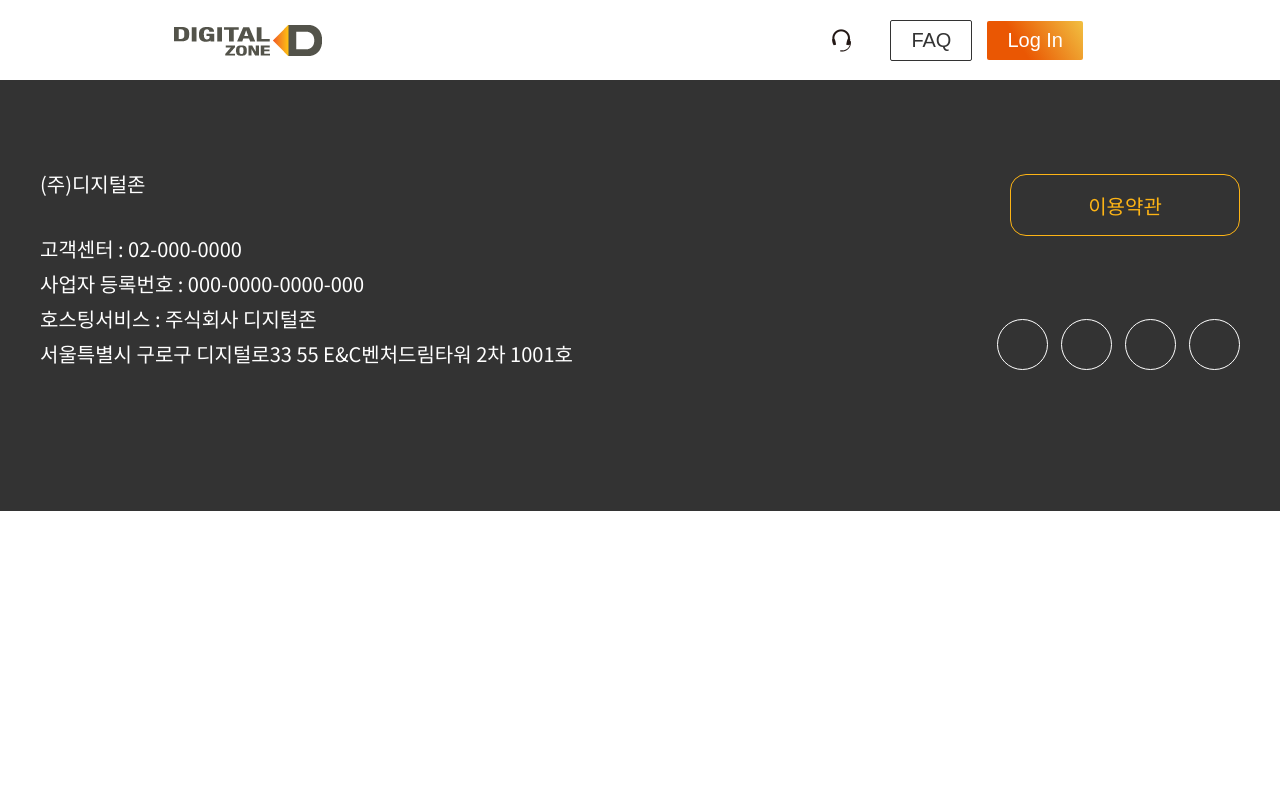
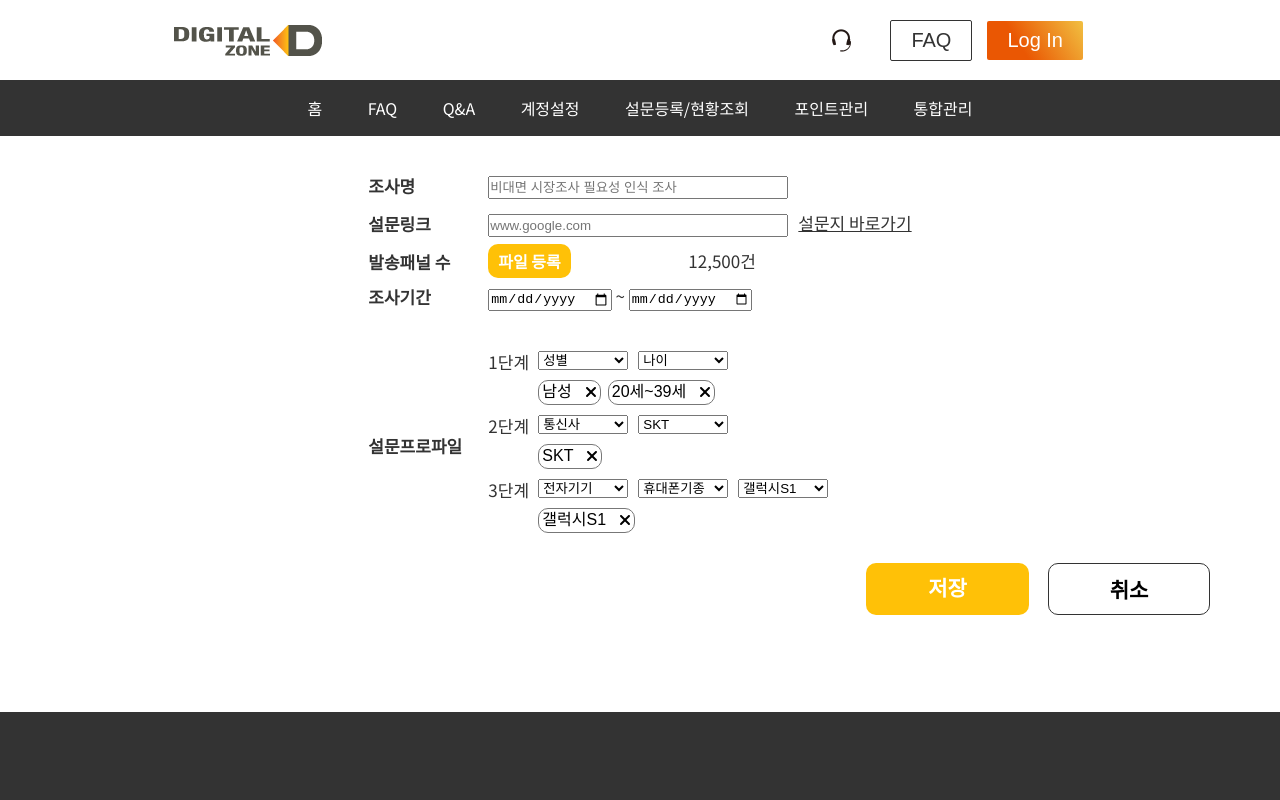
Before and after one commit to shenrenrong/d-zone, a React (Create React App) app: page /surveymodify in a window 1280 px wide. Shown: the top 800 px of the page. Built offline with nearby package versions, Linux system fonts and the light colour scheme.

Commit message:
docs: Route, Link tag

```diff
--- a/src/App.js
+++ b/src/App.js
@@ -16,7 +16,8 @@ import Registration from "./components/pages/Registration";
 import Points from "./components/pages/Points";
 import General from "./components/pages/General";
 import UserGuide from "./components/pages/UserGuide";
-
+import MarketResearch from "./components/survey/MarketResearch";
+import SurveyModify from "./components/survey/SurveyModify";
 
 export default function App() {
   return (
@@ -36,6 +37,8 @@ export default function App() {
             <Route path='/points' element={<Points />} />
             <Route path='/general' element={<General />} />
             <Route path='/user-guide' element={<UserGuide />} />
+            <Route exact path='/surveymodify' element={<SurveyModify />} />
+            <Route exact path='/marketresearch' element={<MarketResearch />} />
           </Routes>
           <Footer />
     </div>
--- a/src/components/pages/Registration.js
+++ b/src/components/pages/Registration.js
@@ -17,12 +17,7 @@ export default function Registration() {
   return (
     <div className='registration'>
       <Gnb />
-      <MarketResearch />
-      {/*<Survey />*/}
-      <Routes>
-        <Route path='/surveymodify' element={<SurveyModify />} />
-        <Route path='/marketresearch' element={<MarketResearch />} />
-      </Routes>
+      <Survey />
     </div>
   )
 }
--- a/src/components/survey/MarketResearch.js
+++ b/src/components/survey/MarketResearch.js
@@ -6,98 +6,10 @@ import * as Highcharts from 'highcharts';
 import HighchartsReact from "highcharts-react-official";
 import jquery from 'jquery';
 import $ from 'jquery';
-
+import { Link } from "react-router-dom";
+import Gnb from '../Gnb'
 
 function MarketResearch(){
-    /*
-    $( document ).ready( function() {
-        const donut1 = document.getElementsById("container");
-        const donut2 = document.getElementsById("container");
-        Highcharts.chart(donut1, {
-            colors: ['rgb(155, 187, 89)', 'rgb(128, 127, 127)'],
-            chart: {
-                plotBackgroundColor: null,
-                plotBorderWidth: null,
-                plotShadow: false,
-                type: 'pie'
-            },
-            title: {
-                text: ''
-            },
-            tooltip: {
-                pointFormat: '{series.name}: <b>{point.percentage:.1f}%</b>'
-            },
-            plotOptions: {
-                pie: {
-                    allowPointSelect: true,
-                    cursor: 'pointer',
-                    dataLabels: {
-                        enabled: false
-                    },
-                    showInLegend: true,
-                    innerSize: 80
-                }
-            },
-            credits: {
-                enabled: false
-            },
-            series: [{
-                name: '',
-                colorByPoint: true,
-                data: [{
-                    name: '응답완료',
-                    y: 60
-                }, {
-                    name: '응답미완료',
-                    y: 40,
-                    sliced: false,
-                    selected: true
-                }]
-            }]
-        });
-        Highcharts.chart(donut2, {
-            colors: ['rgb(101, 170, 195)', 'rgb(128, 127, 127)'],
-            chart: {
-                plotBackgroundColor: null,
-                plotBorderWidth: null,
-                plotShadow: false,
-                type: 'pie'
-            },
-            title: {
-                text: ''
-            },
-            tooltip: {
-                pointFormat: '{series.name}: <b>{point.percentage:.1f}%</b>'
-            },
-            plotOptions: {
-                pie: {
-                    allowPointSelect: true,
-                    cursor: 'pointer',
-                    dataLabels: {
-                        enabled: false
-                    },
-                    showInLegend: true,
-                    innerSize: 80
-                }
-            },
-            credits: {
-                enabled: false
-            },
-            series: [{
-                name: '',
-                colorByPoint: true,
-                data: [{
-                    name: '매칭성공',
-                    y: 40
-                }, {
-                    name: '매칭실패',
-                    y: 60,
-                    sliced: false,
-                    selected: true
-                }]
-            }]
-        });
-    });   */
     const donut1 =  {
         colors: ['rgb(155, 187, 89)', 'rgb(128, 127, 127)'],
         chart: {
@@ -183,6 +95,8 @@ function MarketResearch(){
         }]
     };
     return(
+        <>
+        <Gnb />
         <div>
             <div className={styles.marketResearch}>
                 <div className={styles.toparea}>
@@ -311,10 +225,11 @@ function MarketResearch(){
                 </section>
             </div>
             <div className={styles.researchBtnarea}>
-                <button className={styles.modifyBtn}>수정</button>
-                <button className={styles.listBtn}>목록</button>
+                <button className={styles.modifyBtn}><Link to='/surveymodify'>수정</Link></button>
+                <button className={styles.listBtn}><Link to='/registration'>목록</Link></button>
             </div>
     </div>
+    </>
     )
 }
 
--- a/src/components/survey/Send.js
+++ b/src/components/survey/Send.js
@@ -75,7 +75,7 @@ function Send({send, children, onClose}){
                 </section>
             </div>
             <div className={styles.btnArea}>
-                <button className={styles.confirmBtn} onClick={onClose}>확인</button>
+                <button className={styles.confirmBtn} onClick={()=>{alert('발송이 완료되었습니다.')}}>확인</button>
                 <button className={styles.cancelBtn} onClick={onClose}>취소</button>
             </div>
         </div>
--- a/src/components/survey/Survey.js
+++ b/src/components/survey/Survey.js
@@ -79,7 +79,7 @@ function Survey(){
                   <input className={styles.formCheckInput} type="radio" name="flexRadioDisabled" id="flexRadioDisabled" disabled />
                 </th>
                 <td>158</td>
-                <td><Link to="/surveymodify">비대면 시장조사 필요성 인식 조사</Link></td>
+                <td><Link to="/marketresearch">비대면 시장조사 필요성 인식 조사</Link></td>
                 <td>2021.09.30 ~ 2021.10.25</td>
                 <td>2,500</td>
                 <td>1,500</td>
--- a/src/components/survey/SurveyModify.js
+++ b/src/components/survey/SurveyModify.js
@@ -4,9 +4,12 @@ import { FontAwesomeIcon } from "@fortawesome/react-fontawesome";
 import { faTimes } from "@fortawesome/free-solid-svg-icons";
 import '../../reset.css';
 import { Link } from "react-router-dom";
+import Gnb from '../Gnb'
 
 function SurveyModify(){
     return(
+        <>
+        <Gnb />
         <div className={styles.modifybox}>
             <form className={styles.form}>
                 <dl className={styles.dl1}>
@@ -142,9 +145,10 @@ function SurveyModify(){
             </form>
             <section className={styles.btnArea}>
                 <button className={styles.saveBtn}><Link to='/registration'>저장</Link></button>
-                <button className={styles.cancelBtn}>취소</button>
+                <button className={styles.cancelBtn}><Link to='/marketresearch'>취소</Link></button>
             </section>
         </div>
+        </>
     )
 }
 
--- a/src/components/survey/Transfer.js
+++ b/src/components/survey/Transfer.js
@@ -48,7 +48,7 @@ function Transfer({trans, children, onClose}){
                 </section>
             </div>
             <div className={styles.btnArea}>
-                <button className={styles.confirmBtn} onClick={onClose}>확인</button>
+                <button className={styles.confirmBtn} onClick={()=>{alert('등록이 완료되었습니다.')}}>확인</button>
                 <button className={styles.cancelBtn} onClick={onClose}>취소</button>
             </div>
         </div>
```
